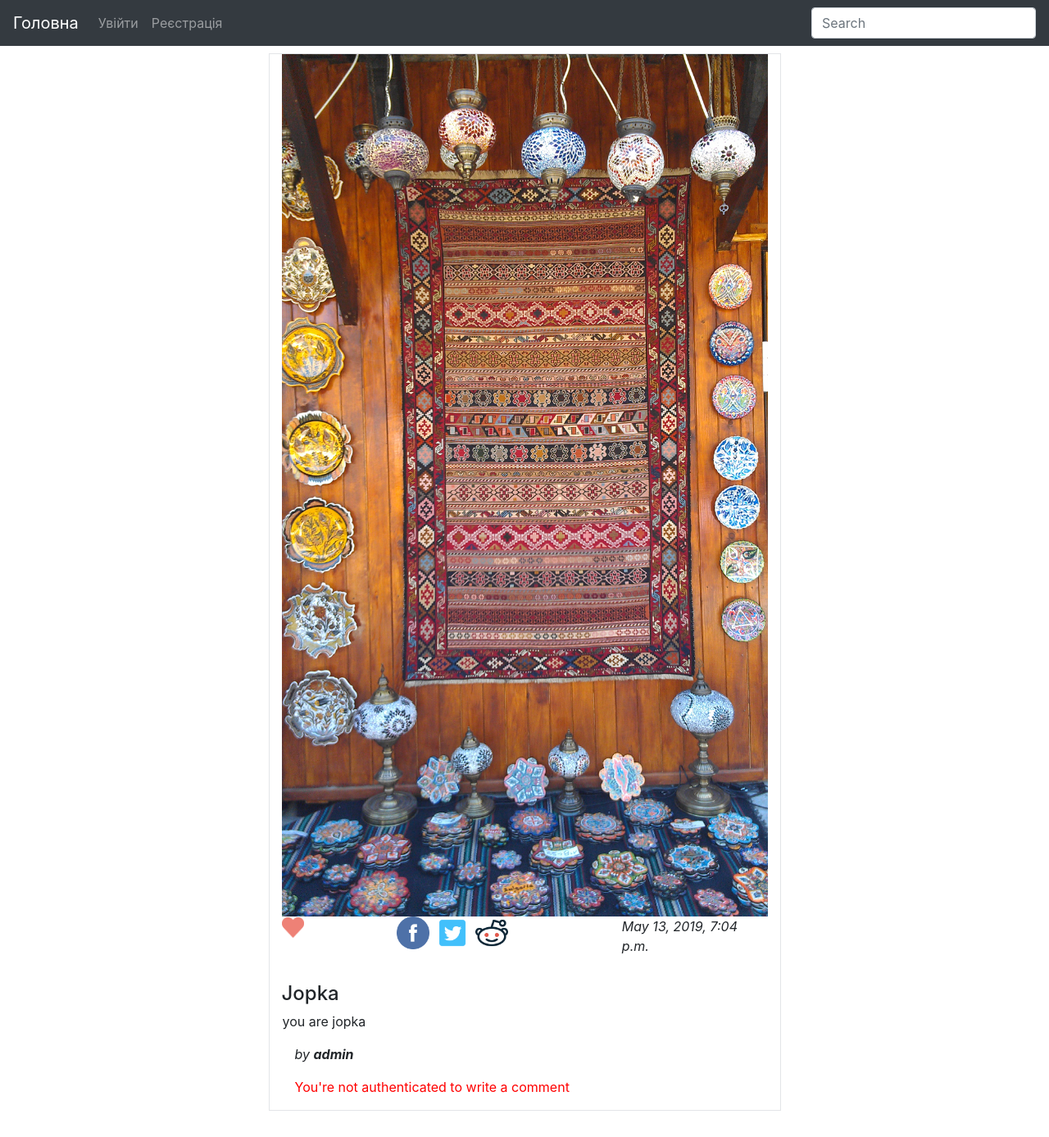
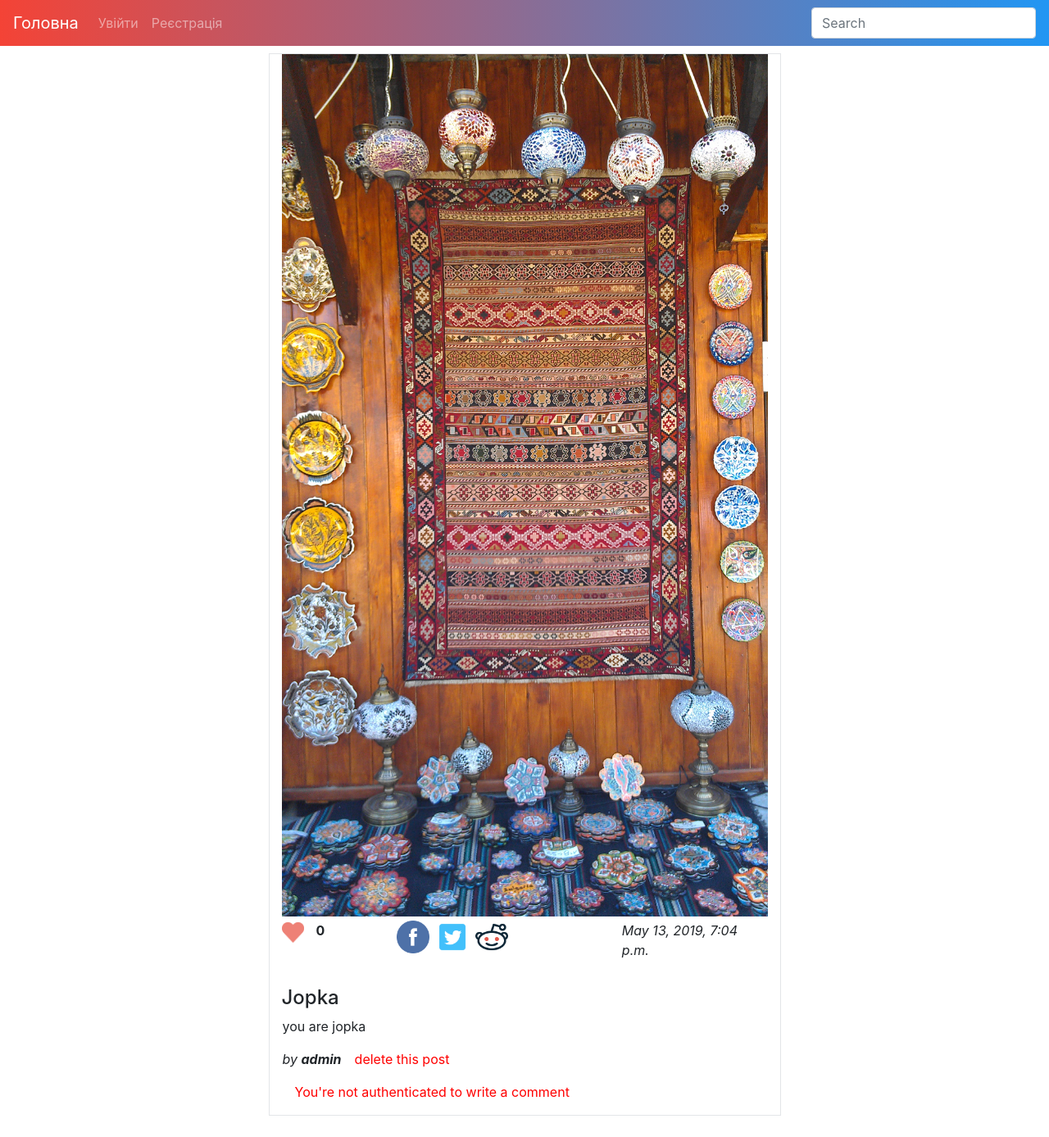
Before and after one commit to zlatilda/blog, a Django app: page /post/7/ in a window 1280 px wide. Shown: the whole page at 82% size. Before the commit the page ends 1355 px from the top, so only its background shows below. Run offline with Django 3.2, Linux system fonts and the light colour scheme; data comes from the database, SQL or seed files in the repository; both versions use the stored data as it was after the commit; data that the repository does not hold is empty; some libraries are stand-ins or nearby versions.

Commit message:
delete comment, create and delete post, login

```diff
--- a/blog_project/blog/forms.py
+++ b/blog_project/blog/forms.py
@@ -1,6 +1,6 @@
 from django import forms
 from django.contrib.auth.models import User
-from .models import UserProfile, Comment
+from .models import UserProfile, Comment, Post
 
 
 class ProfileForm(forms.ModelForm):
@@ -42,3 +42,14 @@ class CommentForm(forms.ModelForm):
         widgets = {
             'content': forms.Textarea(attrs={'class': 'form-control', 'style': 'resize:none; height: 5em;'})
         }
+
+
+class PostForm(forms.ModelForm):
+
+    class Meta:
+        model = Post
+        fields = ('title', 'body', 'thumb',)
+        widgets = {
+            'title': forms.TextInput(attrs={'class':'form-control'}),
+            'body': forms.Textarea(attrs={'class': 'form-control'}),
+        }
--- a/blog_project/blog/models.py
+++ b/blog_project/blog/models.py
@@ -45,6 +45,12 @@ class Post(models.Model):
     def __str__(self):
         return self.title
 
+    def get_absolute_url(self):
+        return reverse("blog:post_detail", kwargs={"post_pk": self.pk})
+
+    def get_like_url(self):
+        return reverse("blog:like-toggle", kwargs={"slug": self.slug})
+
 
 class Comment(models.Model):
     post = models.ForeignKey(Post, on_delete=models.CASCADE)
--- a/blog_project/blog/urls.py
+++ b/blog_project/blog/urls.py
@@ -4,6 +4,7 @@ from django.conf.urls.static import static
 from django.conf import settings
 from django.urls import path
 from .views import *
+from . import views as core_view
 app_name = 'blog'
 
 urlpatterns = [
@@ -12,6 +13,10 @@ urlpatterns = [
     url(r'create-profile/', create_profile, name='create_profile'),
     url(r'^post/(?P<post_pk>\d+)/$', post_detail, name='post_detail'),
     url(r'result/', search, name="search"),
+    url(r'^(?P<pk>[-\w]+)/delete/$', comment_delete, name='comment_delete'),
+    url(r'(?P<slug>[-\w]+)/like/', core_view.PostLikeToggle.as_view(), name="like-toggle"),
+    url(r'create-new/', post_new, name='create-post'),
+    url('delete/post/(?P<pk>[-\w]+)/', post_delete, name='post-delete'),
 ]
 if settings.DEBUG:
         urlpatterns += static(settings.MEDIA_URL,
--- a/blog_project/blog/views.py
+++ b/blog_project/blog/views.py
@@ -4,12 +4,26 @@ from .forms import *
 from django.shortcuts import render, redirect, get_object_or_404
 from .models import *
 from django.db.models import Q
+from django.core.paginator import Paginator, EmptyPage, PageNotAnInteger
+from django.views.generic import TemplateView, RedirectView
+from django.utils import timezone
 # Create your views here.
 
 
 def index(request):
     template = 'list.html'
     items = Post.objects.all().order_by('-created')
+
+    page = request.GET.get('page', 1)
+
+    paginator = Paginator(items, 9)
+    try:
+        items = paginator.page(page)
+    except PageNotAnInteger:
+        items = paginator.page(1)
+    except EmptyPage:
+        items = paginator.page(paginator.num_pages)
+
     context = {
 
         'items': items,
@@ -23,7 +37,7 @@ def signup(request):
         if form.is_valid():
             user = form.save()
             login(request, user)
-            return redirect('blog:create_profile')
+            return redirect('blog:index')
     else:
         form = RegForm()
     return render(request, 'registration/register.html', {'form': form})
@@ -82,3 +96,54 @@ def search(request):
     }
 
     return render(request, template, content)
+
+
+def comment_delete(request, pk):
+    comment = Comment.objects.get(pk=pk)
+    if comment.user == request.user:
+        comment.is_removed = True
+        comment.save()
+        comment.delete()
+
+    return redirect(request.META['HTTP_REFERER'])
+
+
+def post_delete(request, pk):
+    post = get_object_or_404(Post, pk=pk)
+    post.delete()
+    redirect('blog:index')
+
+
+class PostLikeToggle(RedirectView):
+    def get_redirect_url(self, *args, **kwargs):
+        slug = self.kwargs.get("slug")
+        print(slug)
+        obj = get_object_or_404(Post, slug=slug)
+        url_ = obj.get_absolute_url()
+        user = self.request.user
+        if user.is_authenticated:
+            if user in obj.likes.all():
+                obj.likes.remove(user)
+            else:
+                obj.likes.add(user)
+        return url_
+
+
+def post_new(request):
+    template = 'post-edit.html'
+
+    if request.method == 'POST':
+        form = PostForm(request.POST, request.FILES)
+        if form.is_valid():
+            post = form.save(commit=False)
+            post.author = request.user
+            post.created = timezone.now()
+            post.save()
+        return redirect('blog:index')
+    else:
+        form = PostForm()
+
+    content = {
+        'form': form
+    }
+    return render(request, template, content)
--- a/blog_project/blog_project/settings.py
+++ b/blog_project/blog_project/settings.py
@@ -134,3 +134,5 @@ LOGIN_REDIRECT_URL = 'blog:index'
 
 MEDIA_URL = '/media/'
 MEDIA_ROOT = os.path.join(BASE_DIR, 'media')
+
+LOGIN_REDIRECT_URL = 'blog:index'
--- a/blog_project/blog_project/urls.py
+++ b/blog_project/blog_project/urls.py
@@ -18,11 +18,13 @@ from django.contrib import admin
 from django.conf.urls.static import static
 from django.conf import settings
 from django.urls import path
+from django.contrib.auth import views as auth_views
 
 urlpatterns = [
     path('admin/', admin.site.urls),
     url(r'', include('blog.urls')),
     url(r'accounts/', include('django.contrib.auth.urls')),
+
 ]
 
 if settings.DEBUG:   #new
--- a/blog_project/templates/base.html
+++ b/blog_project/templates/base.html
@@ -8,12 +8,20 @@
 
     <style>
         html{overflow-x: hidden;}
+
+        .nav-bk{
+            background: #2196f3;
+            background: -webkit-linear-gradient(to right, #f44336, #2196f3);
+            background: linear-gradient(to right, #f44336, #2196f3);
+        }
+
+        #buttonS{background-color: #e7e7e7;}
     </style>
 
 </head>
 <body>
 
-	<nav class="navbar navbar-expand-md navbar-dark bg-dark" style=" position: fixed; width:100%; z-index: 999;">
+	<nav class="navbar navbar-expand-md navbar-dark nav-bk" style=" position: fixed; width:100%; z-index: 999;">
       <a class="navbar-brand" href="{% url 'blog:index' %}">Головна</a>
       <button class="navbar-toggler" type="button" data-toggle="collapse" data-target="#navbarsExample03" aria-controls="navbarsExample03" aria-expanded="false" aria-label="Toggle navigation">
         <span class="navbar-toggler-icon"></span>
@@ -28,12 +36,15 @@
           </li>
             {% if not request.user.is_superuser %}
                 <li class="nav-item">
-                    <a class="nav-link" href="#" style="color: orangered; font-weight: bold;">{{ request.user.username }}</a>
+                    <a class="nav-link" href="#" style="color: mediumturquoise; font-weight: bold;">{{ request.user.username }}</a>
+                </li>
+                 <li class="nav-item">
+                    <a class="nav-link" href="{% url 'blog:create-post' %}" style="color: mediumturquoise; font-weight: bold;">Create post</a>
                 </li>
             {% endif %}
             {% else %}
                  <li class="nav-item">
-                     <a class="nav-link" href="#">Увійти</a>
+                     <a class="nav-link" href="{% url 'login' %}">Увійти</a>
                  </li>
                 <li class="nav-item">
                     <a class="nav-link" href="{% url 'blog:signup' %}">Реєстрація</a>
@@ -50,4 +61,19 @@
 
     {% endblock %}
 </div>
+
+
+<script>
+    $(document).ready(function(){
+         var elements = document.getElementsByClassName("post_pic");
+        for(var i=0; i<elements.length; i++)
+        {
+            var el = elements[i];
+            if(el.offsetWidth < el.offsetHeight)
+            {
+                el.className = "portrait"
+            }
+        }
+    });
+</script>
 </body>
--- a/blog_project/templates/post_detail.html
+++ b/blog_project/templates/post_detail.html
@@ -23,7 +23,7 @@
 
 	textarea{width:100%; border: #e3e5e8 1px solid;}
 
-	#comment{background-color: #f2f4f7; margin-bottom: 0.3em; width:100%;}
+	#comment{background-color: #f2f4f7; margin-bottom: 0.3em; width:100%; padding-bottom:0%;}
 
 	button{width: 100%; background-color: #e7e7e7; color: black; border: none;}
 	button:hover {
@@ -32,13 +32,7 @@
 
 	#comment_section{display: none;}
 
-	#send_btn img
-	{
-		position: relative;
-	    top: 50%;
-	    left: 50%;
-	    transform:translate(-50%, -50%);
-	}
+    #send_btn{text-align: right; padding-bottom: 1%;}
 
 	@media only screen and (max-width: 500px) {
 	  #del_btn {
@@ -62,8 +56,8 @@
 
 			<img src="{{ post.thumb.url }}" class="post_img"/>
 
-			<div class="row">
-                <div class="col-lg-3 col-md-3 col-sm-12 col-xs-12"><a  href="#"><img src="{% static 'images/heart.png'%}" class="like"></a> <label id="likeamount"><b>{{ obj.likes.count }}</b></label></div>
+			<div class="row" style="padding-top: 1%;">
+                <div class="col-lg-3 col-md-3 col-sm-12 col-xs-12"><a  href="{{ post.get_like_url }}"><img src="{% static 'images/heart.png'%}" class="like"></a> <label id="likeamount"><b>{{ post.likes.count }}</b></label></div>
                 <div class="col-lg-5 col-md-5 col-sm-12 col-xs-12">
                     <div class="row">
                     {% load social_share %}
@@ -87,14 +81,18 @@
 			<div class="row">
 				<p>{{ post.body }}</p><br>
 			</div>
-			<p style="font-style: italic;">by <b>{{ post.user }}</b></p>
+			<div class="row">
+                <p style="font-style: italic;">by <b>{{ post.user }}</b></p>
+                <a href="{% url 'blog:post-delete' post.pk %}"><span style="color:red;">delete this post</span></a>
+            </div>
+
 
 				 <form method="post">
                     {% csrf_token %}
                     {% if request.user.is_authenticated %}
                         {{ comment_form.as_p }}
 
-                        <input id="send_btn" type="submit" value="Submit" class="btn btn-outline-success">
+                        <div id="send_btn"><input  type="submit" value="Submit" class="btn btn-outline-success"></div>
                     {% else %}
                         <p style="color:red"> You're not authenticated to write a comment<p>
                     {% endif %}
@@ -109,12 +107,12 @@
 				<div class="container" id="comment">
 					<div class="row">
 							<div class="col-lg-6 col-md-6 col-sm-6 col-xs-12"><label><b>{{ comment.user }}</b></label></div>
-								<div class="col-lg-4 col-md-4 col-sm-3 col-7" style="text-align: right" id="del_btn">
-									<a href="#">
+								<div class="col-lg-3 col-md-3 col-sm-3 col-7" style="text-align: right" id="del_btn">
+									<a href="{% url 'blog:comment_delete' comment.pk %}" onclick="return confirm('Do you really want to delete this comment?')">
 										<img src="{% static 'images/delete.png'%}" class="ico">
 									</a>
 								</div>
-							<div class="col-lg-2 col-md-2 col-sm-3 col-5" style="text-align: right"><label id="date" style="font-size: 0.7em;">{{ comment.timestamp }}</label> </div>
+							<div class="col-lg-3 col-md-3 col-sm-3 col-5" style="text-align: right"><label id="date" style="font-size: 0.7em;">{{ comment.timestamp }}</label> </div>
 					</div>
 					<div class="row"><p>{{ comment.content }}</p></div>
 				</div>
@@ -140,16 +138,6 @@
 			}
 		}
 
-		$(document).ready(function(){
-         var elements = document.getElementsByClassName("post_pic");
-        for(var i=0; i<elements.length; i++)
-        {
-            var el = elements[i];
-            if(el.offsetWidth < el.offsetHeight)
-            {
-                el.className = "portrait"
-            }
-        }
-    });
+
 	</script>
 {% endblock %}>
```
Also changed, not shown: blog_project/templates/list.html (+28 -1 lines), blog_project/templates/post-edit.html (added, +18 -0 lines), blog_project/templates/registration/login.html (added, +17 -0 lines), blog_project/db.sqlite3, blog_project/media/post_image/12224287_1644290785831171_1133993521_n.jpg (added), blog_project/media/post_image/IMAG5464.jpg (added), blog_project/media/post_image/bam.png (added), blog_project/media/post_image/france_x_reader_i_m_not_on_drugs_songfic_by_legoninjagogirl-d8phbqp.jpg (added), blog_project/media/post_image/galaktika_tumannost_razmytost_zvezdy_65152_1920x1080.jpg (added).
